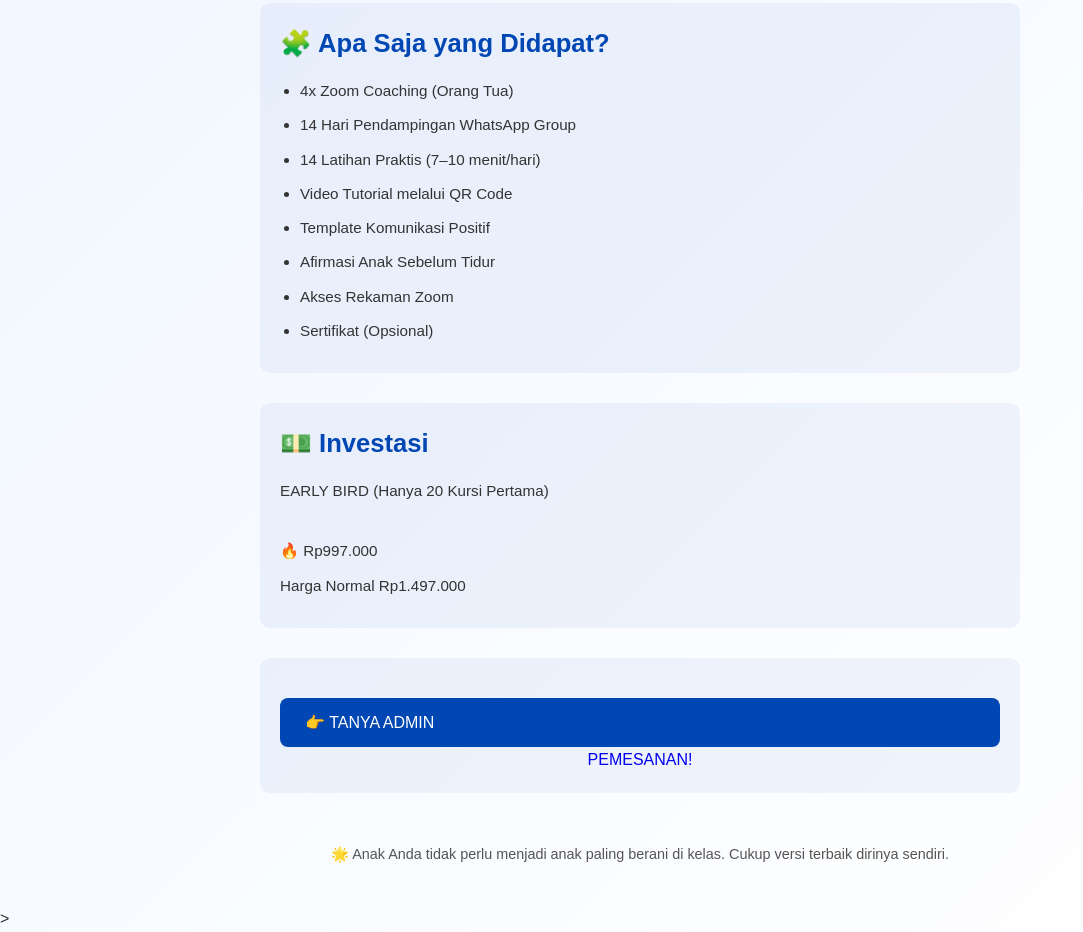
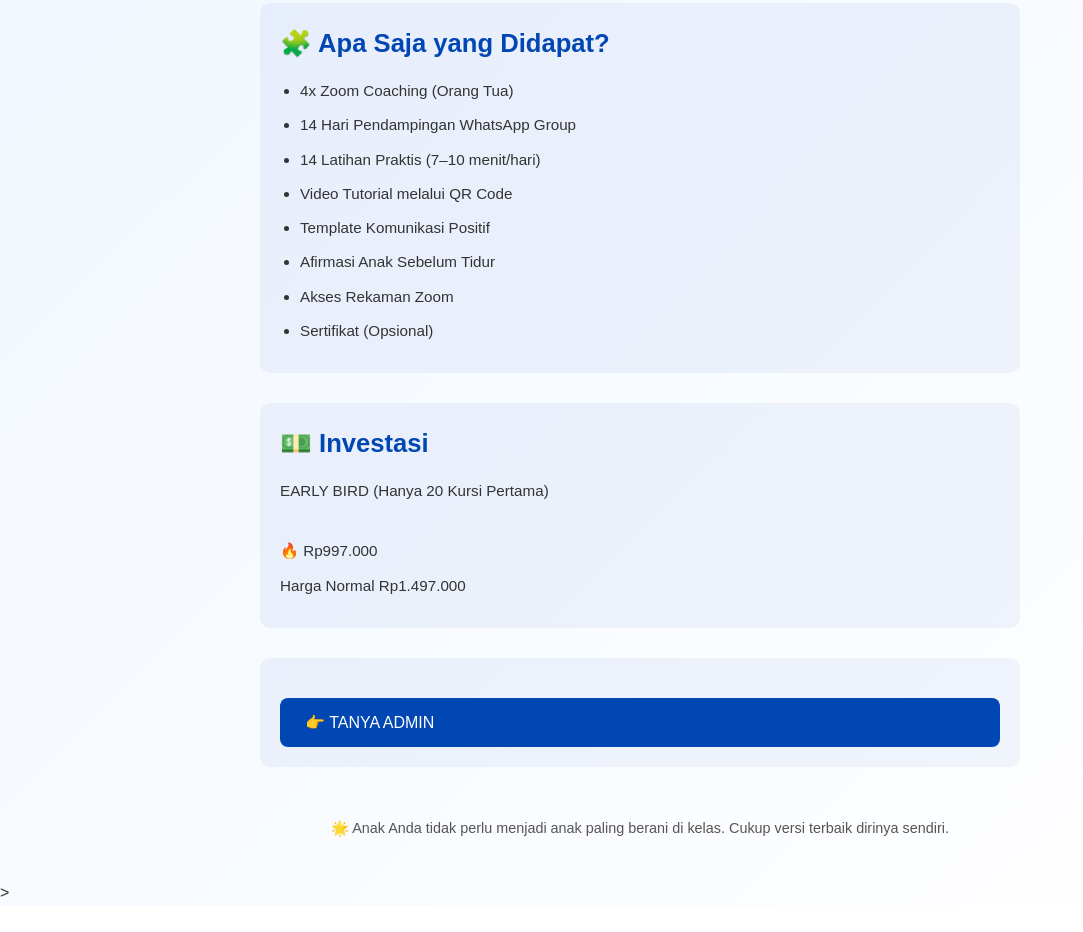
Before and after one commit to ilhamdgtal-debug/program-14-hari., a plain HTML site: page index.html in a window 1280 px wide. Shown: the part 1837-2769 px from the top of the page, without its empty margins (0-1083 px from the left). After the commit the page ends 2743 px from the top, so only its background shows below. Drawn offline with Linux system fonts and the light colour scheme.

Commit message:
index.html

```diff
--- a/index.html
+++ b/index.html
@@ -94,7 +94,7 @@
         <section style="text-align:center;">
 
             <a href="https://wa.me/62811834992" class="btn">👉 TANYA ADMIN</a>
-            <a href="https://lynk.id/potensiwise/v93og2gvgxr7" class="btn-filled">PEMESANAN!</a>
+
         </section>
 
         <footer>
```
